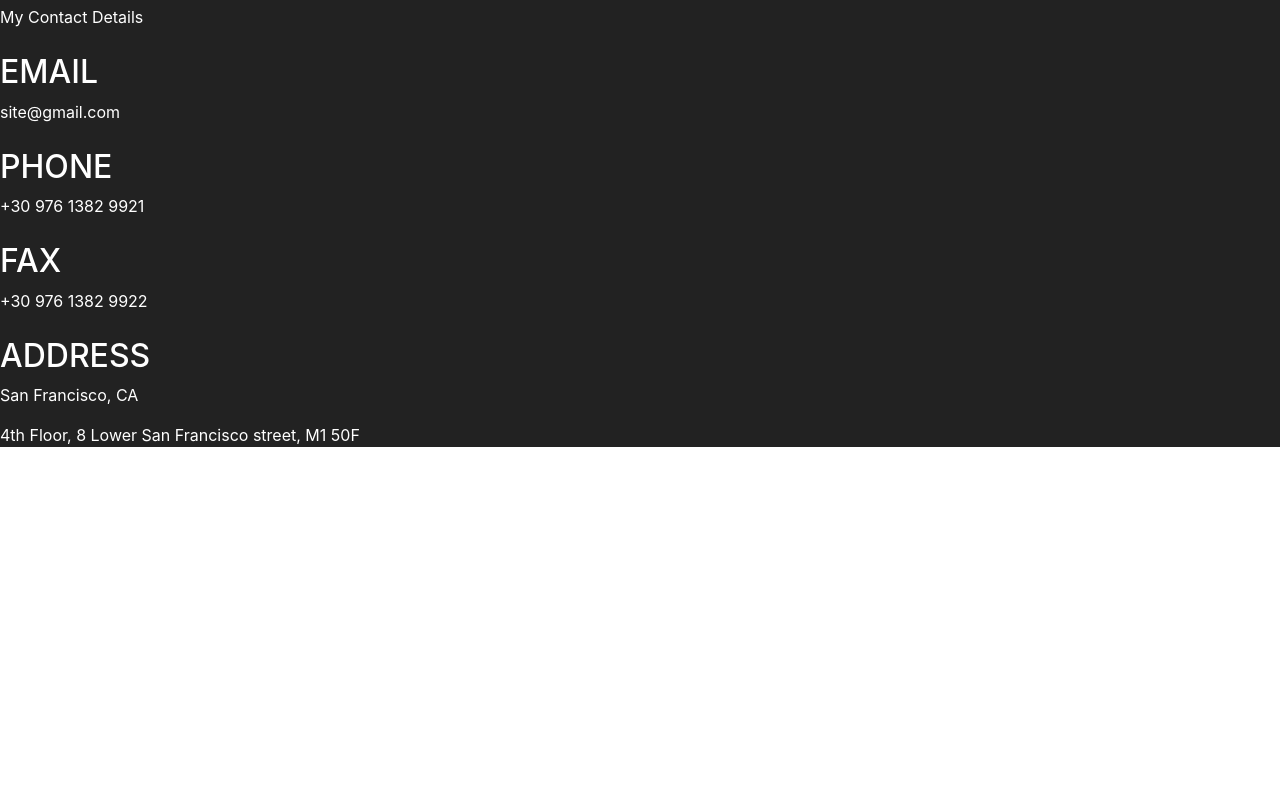
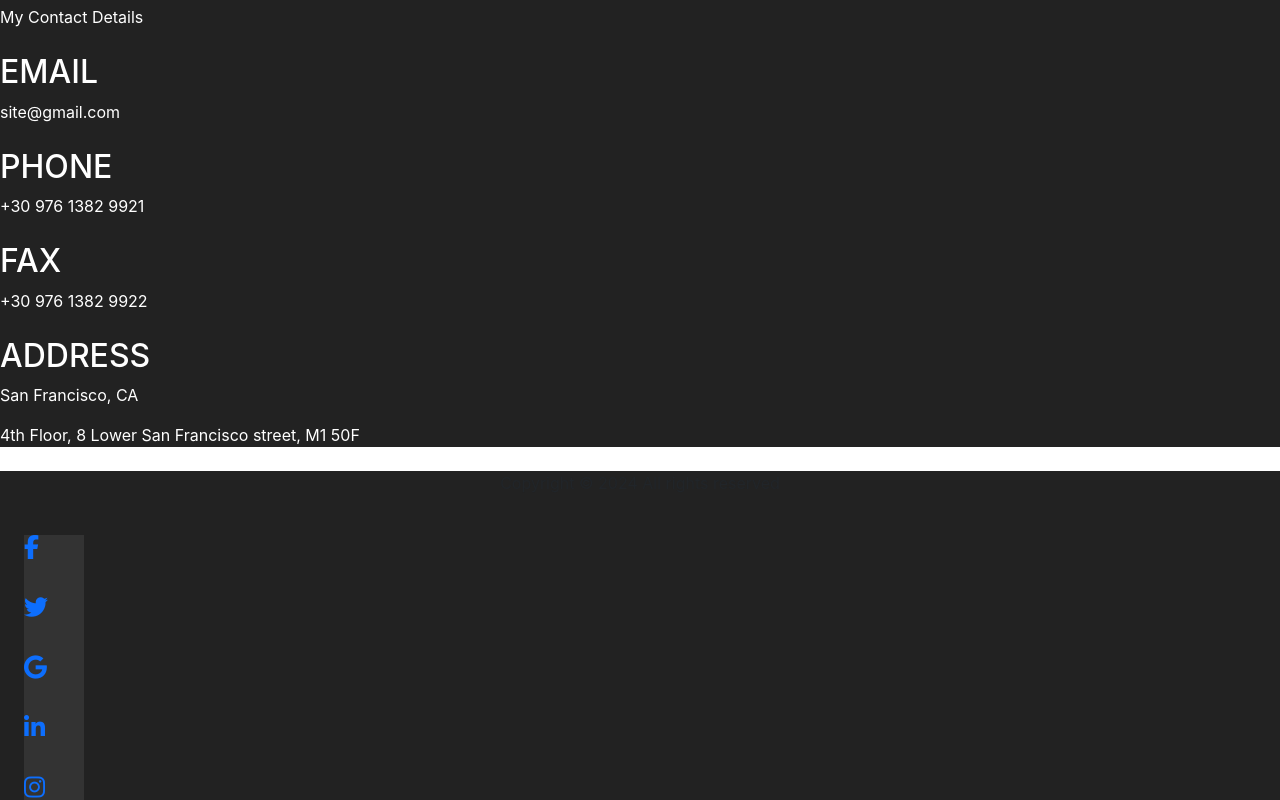
Before and after one commit to GitSanje/CODSOFT, a React (Create React App) app in the folder portfoliowebsite/: page / in a window 1280 px wide. Shown: the part 11200-12000 px from the top of the page. Before the commit the page ends 11671 px from the top, so only its background shows below. Built offline with nearby package versions, Linux system fonts and the light colour scheme.

Commit message:
added footer page

```diff
--- /dev/null
+++ b/portfoliowebsite/src/Components/Pages/Footer.js
@@ -0,0 +1,31 @@
+import React from 'react'
+import IconWrapper from '../partials/IconWrapper'
+
+const Footer = () => {
+    const fontObject = [
+        { name: 'facebook', font: 'fa-brands fa-facebook-f' },
+        { name: 'twitter', font: 'fa-brands fa-twitter' },
+        { name: 'google', font: 'fa-brands fa-google' },
+        { name: 'linkedin', font: 'fa-brands fa-linkedin-in' },
+        { name: 'linkedin', font: 'fa-brands fa-instagram' },
+    ];
+
+  return (
+    <div>
+        <div className="py-16" style={{ background: "#222222" }}>
+        <p className='text-base text-gray-400 text-center font-light'>
+            Copyright &#169; 2024 All rights reserved
+        </p>
+         <div className="flex justify-center space-x-7 p-4">
+            {fontObject.map(icon => (
+                <IconWrapper key={icon.name} font={icon.font} />
+            ))}
+         </div>
+        </div>
+
+
+    </div>
+  )
+}
+
+export default Footer
--- a/portfoliowebsite/src/Components/Pages/Home.js
+++ b/portfoliowebsite/src/Components/Pages/Home.js
@@ -1,10 +1,11 @@
 import React from "react";
-import Navbar from "../Layout/Navbar";
+
 import bgImage from "../assets/img/img-colored.jpg";
 import Portfolio from "./Portfolio";
 import Resume from "./Resume";
 import About from "./About";
 import Contact from "./Contact";
+import Footer from "./Footer";
 
 const Home = () => {
   return (
@@ -35,6 +36,7 @@
       <Resume/>
       <About/>
       <Contact/>
+       <Footer/>
 
     </>
   );
--- /dev/null
+++ b/portfoliowebsite/src/Components/partials/IconWrapper.js
@@ -0,0 +1,18 @@
+import React from 'react'
+
+const IconWrapper = ({font}) => {
+  return (
+    <>
+    <div className="rounded-full text-lime-600 flex items-center justify-center  "
+    style={{ background:"#333333", width:"60px", height:"60px"}}>
+<a href="" className='hover:text-lime-500'>
+          <i className={`${font} fa-xl`} ></i>
+</a>
+
+    </div>
+
+    </>
+  )
+}
+
+export default IconWrapper
```
